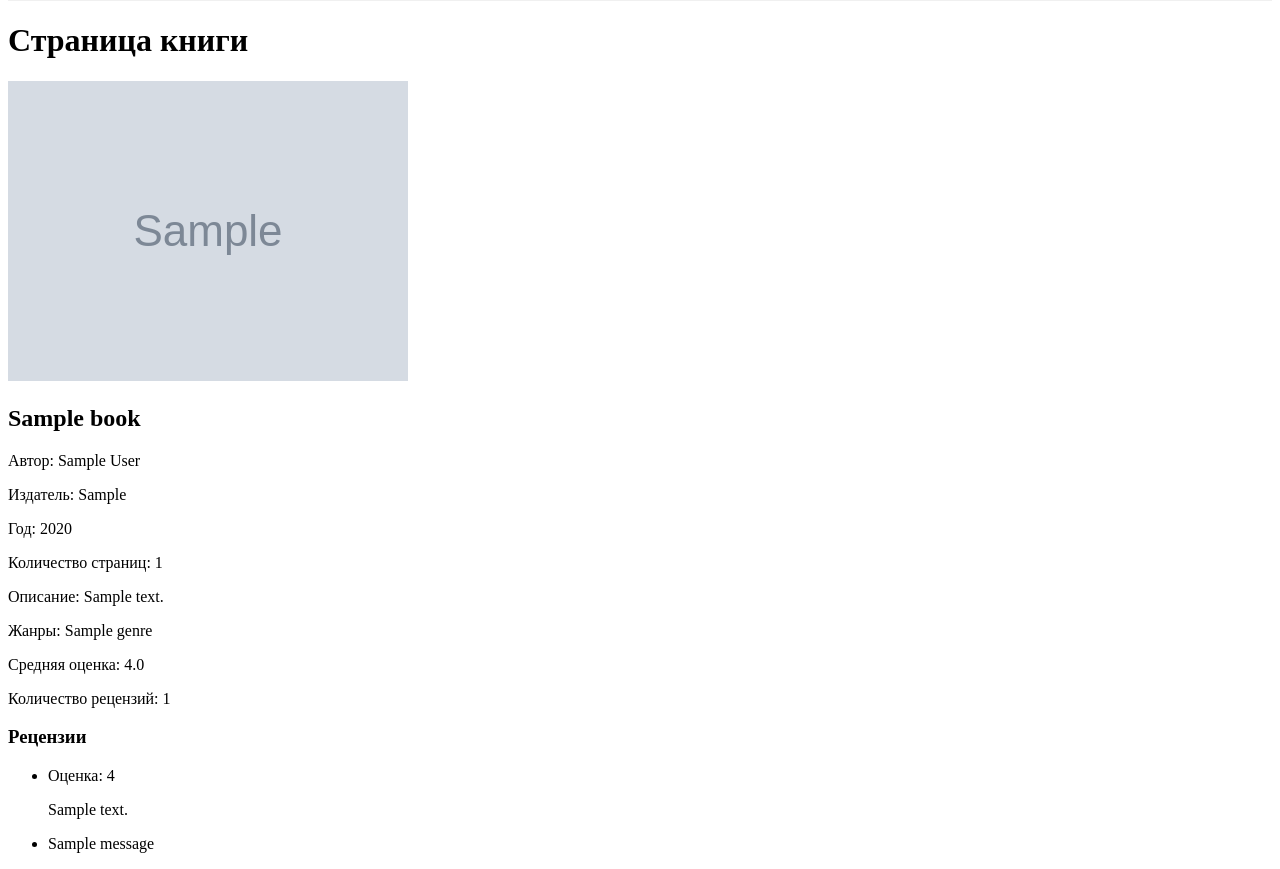
After one commit to 666Parzival666/webdev-exam-2023-2-13666, a Flask app: page /book/1 in a window 1280 px wide. The commit adds this page. Shown: the part 331-1200 px from the top of the page. Run offline with Flask 3, Linux system fonts and the light colour scheme; tables that the repository leaves empty hold one stand-in row (values such as "Sample post"); grey boxes marked "Sample" are stand-in pictures; one stand-in notice (Sample message) is shown.

Commit message:
user rights, moderator functionality, deleting and editing books, book card, review features

```diff
--- a/app.py
+++ b/app.py
@@ -3,6 +3,7 @@ from config import SQLALCHEMY_DATABASE_URI, SQLALCHEMY_TRACK_MODIFICATIONS, SECR
 from models import db, Book, Cover, Review, User, Role, Genre
 from auth import bp as auth_bp
 from library import bp as library_bp
+from reviews import bp as reviews_bp
 from flask_login import LoginManager, current_user
 
 
@@ -26,6 +27,7 @@ login_manager.init_app(app)
 
 app.register_blueprint(auth_bp)
 app.register_blueprint(library_bp)
+app.register_blueprint(reviews_bp)
 
 
 @login_manager.user_loader
--- a/library.py
+++ b/library.py
@@ -1,6 +1,7 @@
-from flask import Blueprint, render_template, request, redirect, flash
-from models import db, Book, Cover, Genre
+from flask import Blueprint, render_template, request, redirect, flash, url_for
+from models import db, Book, Cover, Genre, Review
 from werkzeug.utils import secure_filename
+from flask_login import current_user
 import os
 import hashlib
 from bleach import clean
@@ -10,15 +11,48 @@ bp = Blueprint('library', __name__)
 
 ALLOWED_EXTENSIONS = {'jpg', 'jpeg', 'png'}
 
+
 def allowed_file(filename):
     return '.' in filename and \
            filename.rsplit('.', 1)[1].lower() in ALLOWED_EXTENSIONS
+
 
 @bp.route('/')
 def index():
     books = Book.query.all()
     genres = Genre.query.all()
+
+    for book in books:
+        reviews = Review.query.filter_by(book_id=book.id).all()
+        ratings = [review.rating for review in reviews]
+        average_rating = sum(ratings) / len(ratings) if ratings else 0
+        reviews_count = len(reviews)
+        book.average_rating = average_rating
+        book.reviews_count = reviews_count
+
     return render_template('index.html', books=books, genres=genres)
+
+
+@bp.route('/book/<int:book_id>')
+def view_book(book_id):
+    book = Book.query.get(book_id)
+    reviews = Review.query.filter_by(book_id=book.id).all()
+    ratings = [review.rating for review in reviews]
+    average_rating = sum(ratings) / len(ratings) if ratings else 0
+    reviews_count = len(reviews)
+    book.average_rating = average_rating
+    book.reviews_count = reviews_count
+
+    user_review = None
+    if current_user.is_authenticated:
+        user_review = Review.query.filter_by(book_id=book.id, user_id=current_user.id).first()
+
+    # Если пользователь авторизован и оставил рецензию, перемещаем его рецензию в начало списка
+    if user_review:
+        reviews.remove(user_review)
+        reviews.insert(0, user_review)
+
+    return render_template('book.html', book=book, reviews=reviews, average_rating=average_rating, reviews_count=reviews_count, user_review=user_review)
 
 
 @bp.route('/add_book', methods=['GET', 'POST'])
@@ -89,3 +123,72 @@ def add_book():
     # Если метод GET, отображаем форму добавления книги
     genres = Genre.query.all()
     return render_template('add_book.html', genres=genres)
+
+
+@bp.route('/edit_book/<int:book_id>', methods=['GET', 'POST'])
+def edit_book(book_id):
+    book = Book.query.get(book_id)
+    genres = Genre.query.all()
+
+    if request.method == 'POST':
+        # Получите все данные из формы редактирования книги
+        title = request.form['title']
+        description = clean(request.form['description'], tags=[], attributes={}, protocols=[], strip=True)
+        year = int(request.form['year'])
+        publisher = request.form['publisher']
+        author = request.form['author']
+        pages = int(request.form['pages'])
+        genres = request.form.getlist('genres')
+
+        # Обновите данные книги в базе данных
+        book.title = title
+        book.description = description
+        book.year = year
+        book.publisher = publisher
+        book.author = author
+        book.pages = pages
+        book.genres.clear()  # Очистите текущие жанры книги
+
+        for genre_id in genres:
+            genre = Genre.query.get(genre_id)
+            if genre:
+                book.genres.append(genre)  # Добавьте новые жанры книги
+
+        db.session.commit()
+
+        flash('Данные книги успешно обновлены', 'success')
+        return redirect(url_for('library.view_book', book_id=book.id))
+
+    return render_template('edit_book.html', book=book, genres=genres)
+
+
+@bp.route('/delete_book/<int:book_id>', methods=['POST'])
+def delete_book(book_id):
+    book = Book.query.get(book_id)
+
+    if book:
+        try:
+            cover_id = book.cover_id  # Получаем ID обложки книги
+            db.session.delete(book)  # Удаляем запись о книге из базы данных
+            db.session.commit()
+
+            if cover_id:
+                # Проверяем, есть ли другие книги с этой обложкой
+                other_books_with_cover = Book.query.filter_by(cover_id=cover_id).count()
+                if other_books_with_cover == 0:
+                    # Если нет других книг с этой обложкой, удаляем файл обложки
+                    cover = Cover.query.get(cover_id)
+                    if cover:
+                        cover_path = os.path.join(UPLOAD_FOLDER, cover.filename)
+                        os.remove(cover_path)
+                        db.session.delete(cover)
+                        db.session.commit()
+
+            flash('Книга успешно удалена.', 'success')
+        except Exception as e:
+            flash('Произошла ошибка при удалении книги.', 'error')
+            bp.logger.error(f'Ошибка удаления книги с ID {book_id}: {str(e)}')
+    else:
+        flash('Книга не найдена.', 'error')
+
+    return redirect(url_for('library.index'))
--- a/models.py
+++ b/models.py
@@ -17,10 +17,12 @@ class Book(db.Model):
 
     genres = db.relationship('Genre', secondary='book_genre', backref=db.backref('books', lazy=True, cascade='all, delete'))
 
+
 # Таблица жанров
 class Genre(db.Model):
     id = db.Column(db.Integer, primary_key=True)
     name = db.Column(db.String(255), unique=True, nullable=False)
+
 
 # Соединительная таблица для связи книг и жанров
 book_genre = db.Table('book_genre',
@@ -28,12 +30,14 @@ book_genre = db.Table('book_genre',
     db.Column('genre_id', db.Integer, db.ForeignKey('genre.id', ondelete='CASCADE'), primary_key=True)
 )
 
+
 # Таблица обложек
 class Cover(db.Model):
     id = db.Column(db.Integer, primary_key=True)
     filename = db.Column(db.String(255), nullable=False)
     mime_type = db.Column(db.String(255), nullable=False)
     md5_hash = db.Column(db.String(255), nullable=False)
+
 
 # Таблица рецензий
 class Review(db.Model):
--- a/static/css/main.css
+++ b/static/css/main.css
@@ -58,3 +58,58 @@ nav {
 .clearfix {
     clear: both;
 }
+
+.book-image {
+    display: flex;
+    align-items: center;
+}
+
+.buttons {
+    display: flex;
+    flex-direction: column;
+    margin-left: 10px;
+}
+
+.btn-small {
+    display: block;
+    margin-bottom: 5px;
+    padding: 3px 6px;
+    background-color: #ccc;
+    color: #fff;
+    text-decoration: none;
+    border-radius: 4px;
+}
+
+.btn-small:hover {
+    background-color: #aaa;
+}
+
+.book-details {
+    margin-top: 10px;
+}
+
+#deleteModal {
+  display: none; /* Скрыто по умолчанию */
+  position: fixed;
+  top: 0;
+  left: 0;
+  width: 100%;
+  height: 100%;
+  background-color: rgba(0, 0, 0, 0.5); /* Прозрачный фон */
+  z-index: 9999; /* Выше других элементов */
+}
+
+.modal-content {
+  background-color: white;
+  padding: 20px;
+  border-radius: 5px;
+}
+
+.modal-buttons {
+  margin-top: 20px;
+  text-align: right;
+}
+
+.modal-buttons button {
+  margin-left: 10px;
+}
--- /dev/null
+++ b/templates/book.html
@@ -0,0 +1,55 @@
+{% extends "base.html" %}
+
+{% block content %}
+    <h1>Страница книги</h1>
+
+    <div class="book-details">
+        <img src="{{ url_for('static', filename='covers/' + book.cover.filename) }}" alt="Обложка">
+        <h2>{{ book.title }}</h2>
+        <p>Автор: {{ book.author }}</p>
+        <p>Издатель: {{ book.publisher }}</p>
+        <p>Год: {{ book.year }}</p>
+        <p>Количество страниц: {{ book.pages }}</p>
+        <p>Описание: {{ book.description }}</p>
+        <p>Жанры: {% for genre in book.genres %}{{ genre.name }}{% if not loop.last %}, {% endif %}{% endfor %}</p>
+        <p>Средняя оценка: {{ book.average_rating }}</p>
+        <p>Количество рецензий: {{ book.reviews_count }}</p>
+        <h3>Рецензии</h3>
+
+        {% if current_user.is_authenticated and current_user.role_id in [1, 2, 3] %}
+            {% if not user_review %}
+                <a href="{{ url_for('reviews.add_review', book_id=book.id) }}" class="btn btn-primary">Написать рецензию</a>
+            {% endif %}
+        {% endif %}
+
+        <ul class="reviews-list">
+            {% if user_review %}
+                <li>
+                    <h3>Ваша рецензия</h3>
+                    <p>Оценка: {{ user_review.rating }}</p>
+                    <p>{{ user_review.text }}</p>
+                </li>
+            {% endif %}
+            {% for review in reviews %}
+                {% if review != user_review %}
+                    <li>
+                        <p>Оценка: {{ review.rating }}</p>
+                        <p>{{ review.text }}</p>
+                    </li>
+                {% endif %}
+            {% endfor %}
+        </ul>
+    </div>
+
+    <!-- Отображение flash-сообщений -->
+    {% with messages = get_flashed_messages() %}
+        {% if messages %}
+            <ul class="flash-messages">
+                {% for message in messages %}
+                    <li>{{ message }}</li>
+                {% endfor %}
+            </ul>
+        {% endif %}
+    {% endwith %}
+
+{% endblock %}
```
Also changed, not shown: reviews.py (added, +32 -0 lines), static/scripts/delete_book.js (added, +36 -0 lines), templates/add_review.html (+8 -11 lines), templates/edit_book.html (added, +46 -0 lines), templates/index.html (+30 -0 lines).
